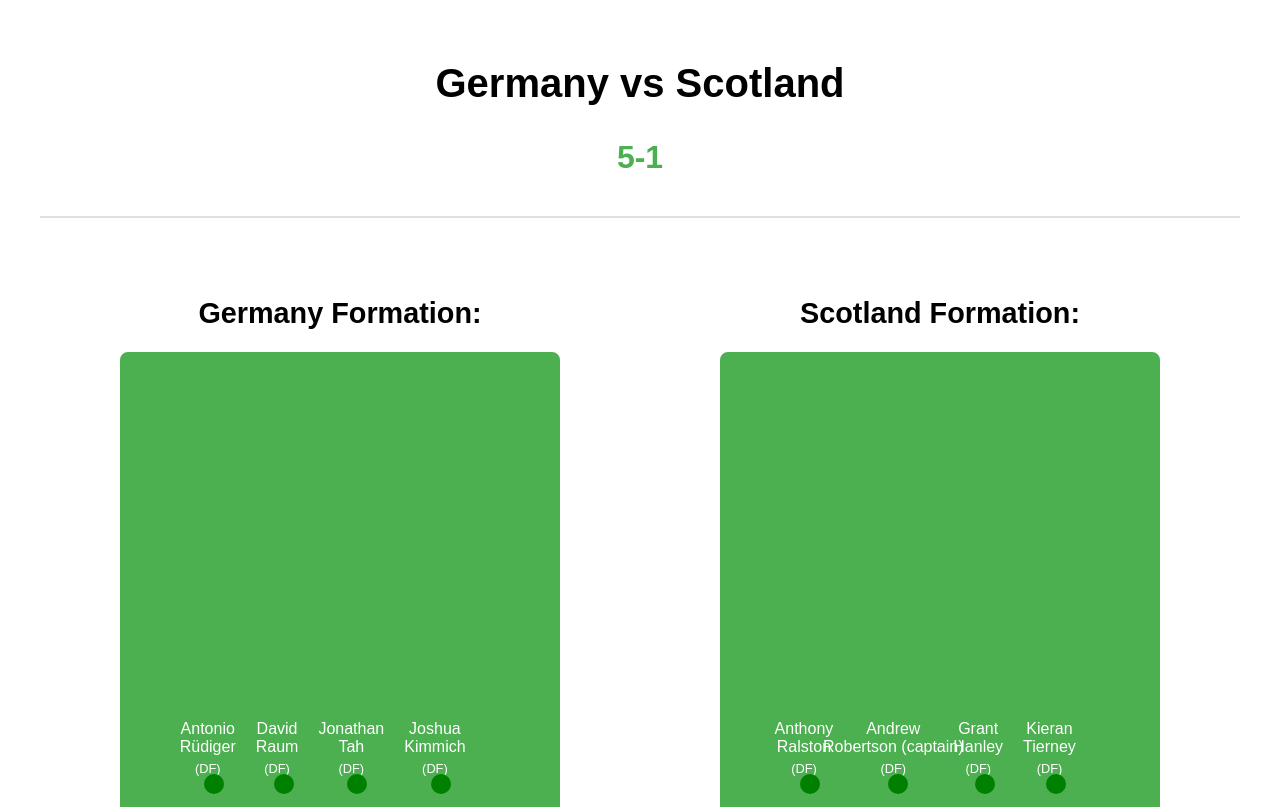
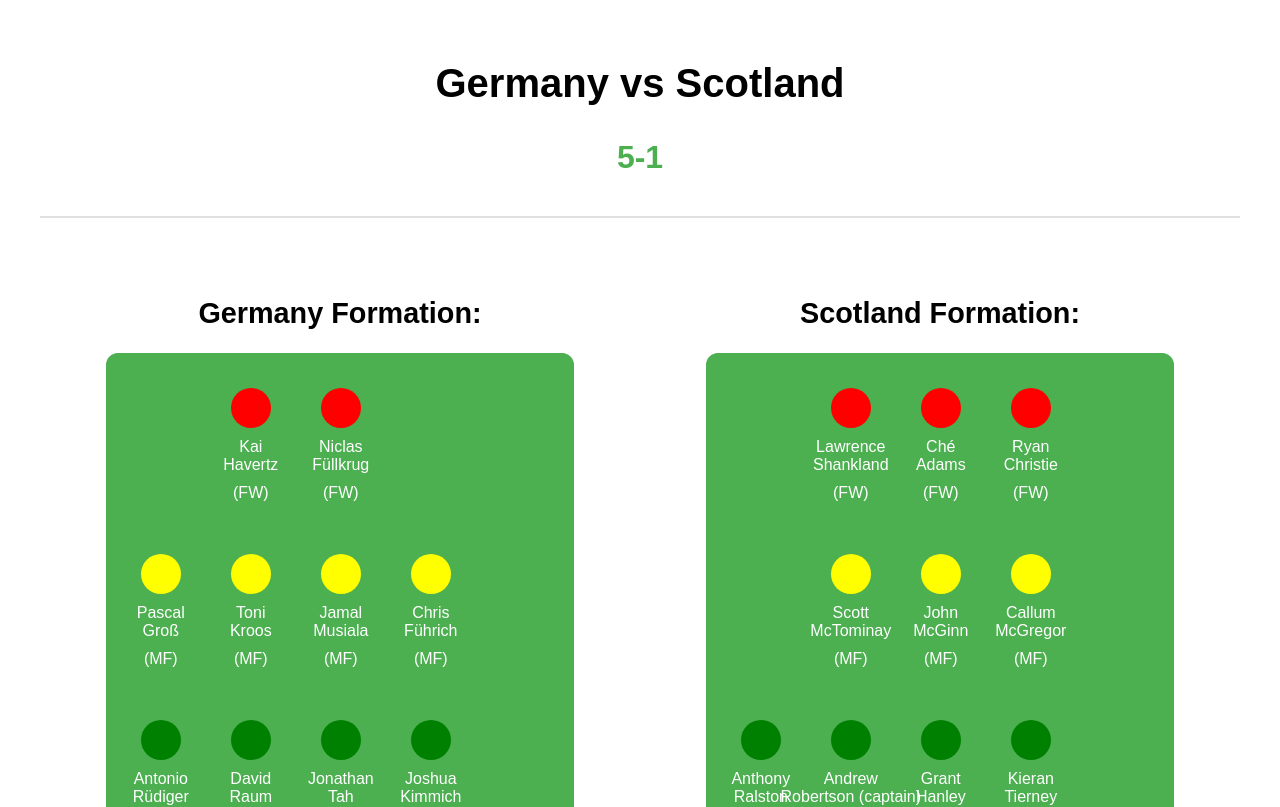
Before and after one commit to tihomirtx88/FootballChampionship, a React (Vite) app: page /match/1 in a window 1280 px wide. Shown: the top 807 px of the page. Built offline with nearby package versions, Linux system fonts and the light colour scheme.

Commit message:
solving problem with postion of players in match details

```diff
--- a/src/components/MatchDetailsComponent.jsx
+++ b/src/components/MatchDetailsComponent.jsx
@@ -109,46 +109,26 @@ export default function MatchDetailsComponent() {
     let strArr = [];
     const gridItems = [];
 
+    const totalColumns = 7;
+    const middleColumn = Math.floor(totalColumns / 2);
+
     players.forEach((player) => {
       const position = player.Position;
-
-      if (position === "DF") {
-        // def += 1;
-        defArr.push(player);
-      } else if (position === "MF") {
-        // mid += 1;
-        midArr.push(player);
-      } else if (position === "FW") {
-        // strik += 1;
-        strArr.push(player);
-      } else if (position === "GK") {
-        GkArr.push(player);
-      }
+      if (position === "DF") defArr.push(player);
+      else if (position === "MF") midArr.push(player);
+      else if (position === "FW") strArr.push(player);
+      else if (position === "GK") GkArr.push(player);
     });
 
-    const GkArrLength = GkArr.length;
-    const defLength = defArr.length;
-    const midLength = midArr.length;
-    const strLength = strArr.length;
-
-
-    GkArr.forEach((player, index) => {
-      const totalColumns = 7;
-
-      const middleColumn = Math.floor(totalColumns / 2);
-
-
-      const colOffset =
-        GkArr.length > 1
-          ? middleColumn - Math.floor(GkArr.length / 2) + index
-          : middleColumn;
+    GkArr.forEach((player) => {
+      const colOffset = middleColumn;
 
       gridItems.push(
         <PositionedPlayer
-          key={index}
-          className="postion-player"
-          row={4}
-          col={colOffset}
+          key={player.ID}
+          className="position-player"
+          row={4} // Goalkeeper row (4)
+          col={colOffset} // Center column
           positionType={player.Position}
         >
           <div className="player-circle" />
@@ -158,24 +138,15 @@ export default function MatchDetailsComponent() {
       );
     });
 
-    if (defLength === 5) {
-      defArr.forEach((player, index)=> {
-        const totalColumns = 7;
-
-          const middleColumn = Math.floor(totalColumns / 2);
-
-
-          const colOffset =
-            defArr.length > 1
-              ? middleColumn - Math.floor(defArr.length / 2) + index
-              : middleColumn;
-
+    // Handle Defenders (DF) placement
+    defArr.forEach((player, index) => {
+      const colOffset = middleColumn - Math.floor(defArr.length / 2) + index;
       gridItems.push(
         <PositionedPlayer
-              className="postion-player"
-              row={3}
-              key={index}
-              col={colOffset}
+          key={player.ID}
+          className="position-player"
+          row={3} // Defenders row (3)
+          col={colOffset} // Calculate the column offset
           positionType={player.Position}
         >
           <div className="player-circle" />
@@ -184,26 +155,16 @@ export default function MatchDetailsComponent() {
         </PositionedPlayer>
       );
     });
-    }
 
-    if (defLength === 4) {
-      defArr.forEach((player, index)=> {
-        const totalColumns = 10;
-
-          const middleColumn = Math.floor(totalColumns / 2);
-
-
-          const colOffset =
-            defArr.length > 1
-              ? middleColumn - Math.floor(defArr.length / 2) + index
-              : middleColumn;
-
+    // Handle Midfielders (MF) placement
+  midArr.forEach((player, index) => {
+    const colOffset = middleColumn - Math.floor(midArr.length / 2) + index;
     gridItems.push(
       <PositionedPlayer
-              className="postion-player"
-              row={3}
-              key={index}
-              col={colOffset}
+        key={player.ID}
+        className="position-player"
+        row={2}  // Midfielders row (2)
+        col={colOffset}  // Calculate the column offset
         positionType={player.Position}
       >
         <div className="player-circle" />
@@ -212,33 +173,24 @@ export default function MatchDetailsComponent() {
       </PositionedPlayer>
     );
   });
-    }
 
-
-    // defArr.forEach((player, index) => {
-    //   const totalColumns = 7;
-
-    //   const middleColumn = Math.floor(totalColumns / 2); // This is the center
-
-    //   // If there are multiple GKs, position them evenly around the center
-    //   const colOffset =
-    //     GkArr.length > 1
-    //       ? middleColumn - Math.floor(defArr.length / 2) + index
-    //       : middleColumn;
-
-    //   gridItems.push(
-    //     <PositionedPlayer
-    //       className="postion-player"
-    //       row={3}
-    //       col={colOffset}
-    //       positionType={player.Position}
-    //     >
-    //       <div className="player-circle" />
-    //       {player.FullName}
-    //       <span>({player.Position})</span>
-    //     </PositionedPlayer>
-    //   );
-    // });
+  // Handle Forwards/Strikers (FW) placement
+  strArr.forEach((player, index) => {
+    const colOffset = middleColumn - Math.floor(strArr.length / 2) + index;
+    gridItems.push(
+      <PositionedPlayer
+        key={player.ID}
+        className="position-player"
+        row={1}  // Forwards row (1)
+        col={colOffset}  // Calculate the column offset
+        positionType={player.Position}
+      >
+        <div className="player-circle" />
+        {player.FullName}
+        <span>({player.Position})</span>
+      </PositionedPlayer>
+    );
+  });
 
 
 
--- a/src/ui/FootballFieldContainer.jsx
+++ b/src/ui/FootballFieldContainer.jsx
@@ -2,16 +2,19 @@ import styled from "styled-components";
 
 const FootballFieldContainer = styled.div`
   display: grid;
-  grid-template-rows: repeat(4, 1fr);
-  grid-template-columns: repeat(10, 1fr);
-  gap: 10px;
+  grid-template-rows: repeat(4, 1fr); /* 4 rows for different positions */
+  grid-template-columns: repeat(5, 1fr); /* 7 columns for players */
+  gap: 20px; /* Increased gap for better spacing */
   background-color: #4caf50;
   padding: 20px;
-  border-radius: 10px;
-  width: 400px;
-  height: 600px;
+  border-radius: 15px;
+  width: 90%;
+  max-width: 500px;
+  height: auto; /* Let height adjust based on the content */
+  aspect-ratio: 2 / 3; /* Maintain aspect ratio */
   position: relative;
-  border: 2px solid white;
+  border: 3px solid white;
+  margin: auto; /* Center the field on the page */
 `;
 
 export default FootballFieldContainer;
--- a/src/ui/PositionedPlayer.jsx
+++ b/src/ui/PositionedPlayer.jsx
@@ -1,37 +1,37 @@
 import styled from "styled-components";
 
 const PositionedPlayer = styled.div`
-display: flex;
+  display: flex;
   flex-direction: column;
   align-items: center;
   justify-content: center;
-  max-width: 80px;
+  width: 60px; /* Ensure width is controlled */
   color: white;
   text-align: center;
-  grid-row: ${(props) => props.row};
-  grid-column: ${(props) => props.col};
-  margin: 5px;
+  grid-row: ${(props) => props.row}; /* Dynamic row based on position */
+  grid-column: ${(props) => props.col}; /* Dynamic column */
   position: relative;
+  padding: 5px;
+  margin: auto;
 
+  /* Player Circle */
   .player-circle {
-    width: 20px;
-    height: 20px;
+    width: 40px; /* Increase the size of player circles */
+    height: 40px;
     border-radius: 50%;
-    position: absolute;
-    left: 43%;
-    top: 70%;
     background-color: ${(props) => {
       if (props.positionType === "GK") return "black";
       if (props.positionType === "DF") return "green";
       if (props.positionType === "MF") return "yellow";
-      if (props.positionType === "ST") return "red";
+      if (props.positionType === "FW") return "red";
       return "gray"; // Default color
     }};
+    margin-bottom: 10px;
   }
 
   & > span {
-    font-size: 0.8rem;
-    margin-top: 5px;
+    font-size: 1rem; /* Adjust font size for better readability */
+    margin-top: 10px;
   }
 `;
 
```
Lines whose indentation alone changed are shown as unchanged.
